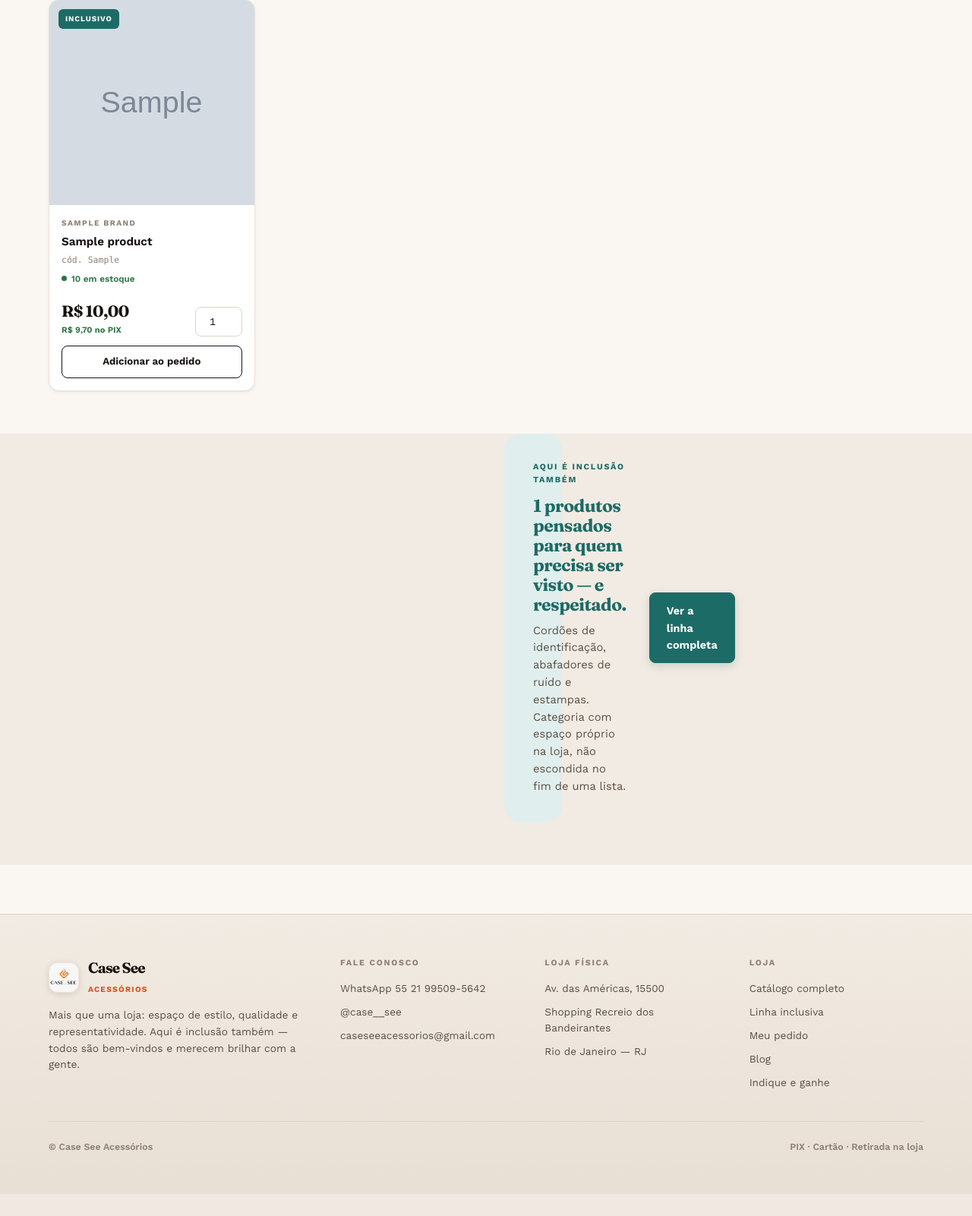
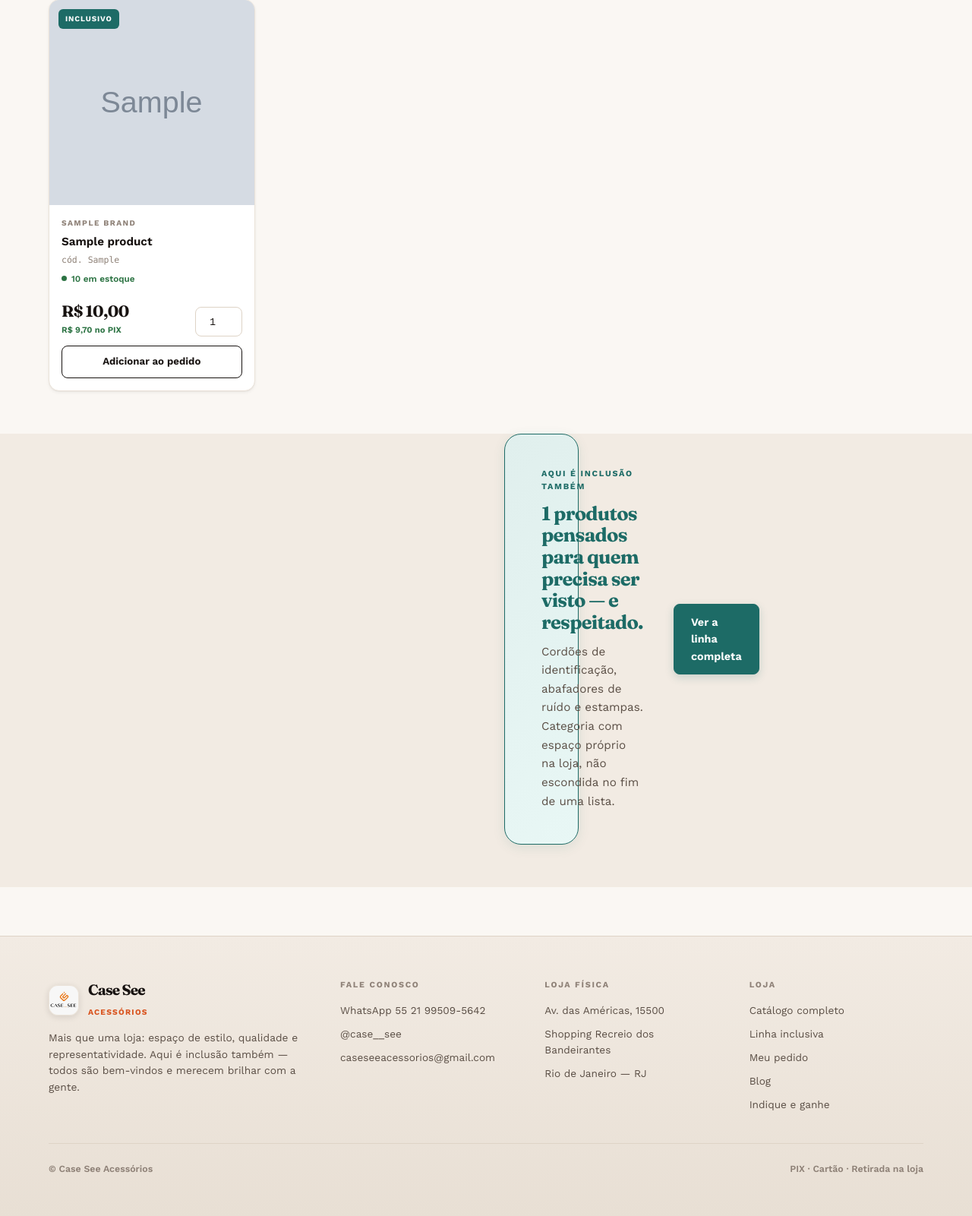
Before and after one commit to yurialexandera1/loja, a Django app: page / in a window 1280 px wide. Shown: the part 1458-3059 px from the top of the page at 76% size. Before the commit the page ends 3030 px from the top, so only its background shows below. Run offline with Django 4.2, Linux system fonts and the light colour scheme; tables that the repository leaves empty hold one stand-in row (values such as "Sample post"); grey boxes marked "Sample" are stand-in pictures; parts of the project's set-up code (start-up, migrations or seed data) failed here and were passed over.

Commit message:
feat: enhance inclusive section with gradient and premium styling

```diff
--- a/static/store/css/loja.css
+++ b/static/store/css/loja.css
@@ -380,9 +380,15 @@ main { flex: 1; }
 .addbtn:disabled { border-color: var(--line); color: var(--ink-3); background: var(--surface); cursor: not-allowed; }
 
 /* faixa inclusiva */
-.strip { background: var(--incl-soft); border-radius: var(--r-l); padding: 36px 38px; display: grid; grid-template-columns: 1fr auto; gap: 30px; align-items: center; }
-.strip h3 { font-size: 1.45rem; color: var(--incl); margin-top: 8px; }
-.strip p { color: var(--ink-2); max-width: 56ch; margin-top: 10px; font-size: .92rem; }
+.strip {
+  background: linear-gradient(135deg, var(--incl-soft) 0%, #e8f7f5 100%);
+  border-radius: var(--r-l); padding: 44px 48px; display: grid;
+  grid-template-columns: 1fr auto; gap: 40px; align-items: center;
+  border: 1px solid var(--incl); box-shadow: 0 4px 16px rgba(29, 107, 102, .1);
+}
+.strip h3 { font-size: 1.6rem; color: var(--incl); margin-top: 10px; letter-spacing: -.03em; }
+.strip p { color: var(--ink-2); max-width: 58ch; margin-top: 12px; font-size: .95rem; line-height: 1.62; }
+.strip .btn { flex-shrink: 0; }
 
 /* pagina de produto */
 .pdp { display: grid; grid-template-columns: 1.05fr .95fr; gap: 48px; padding: 40px 0; align-items: start; }
```
